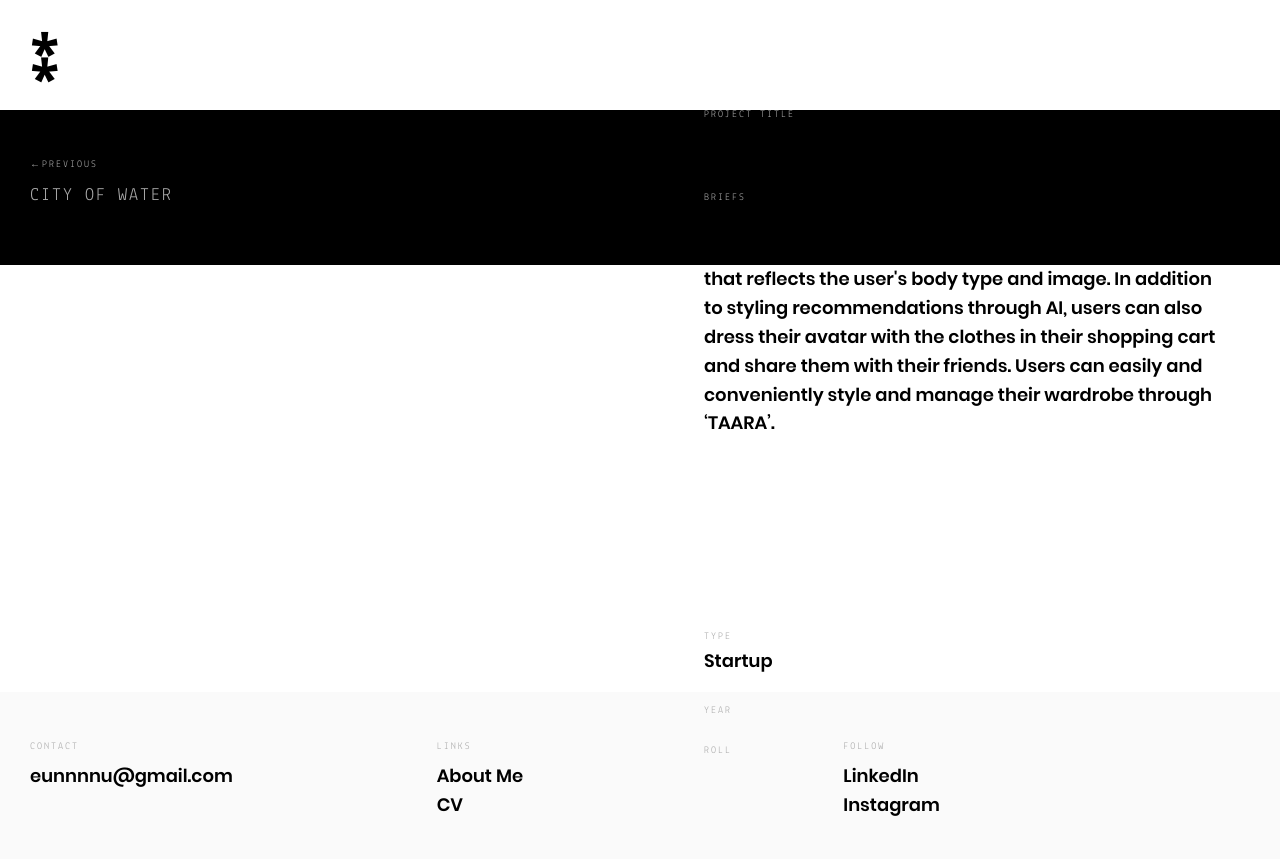
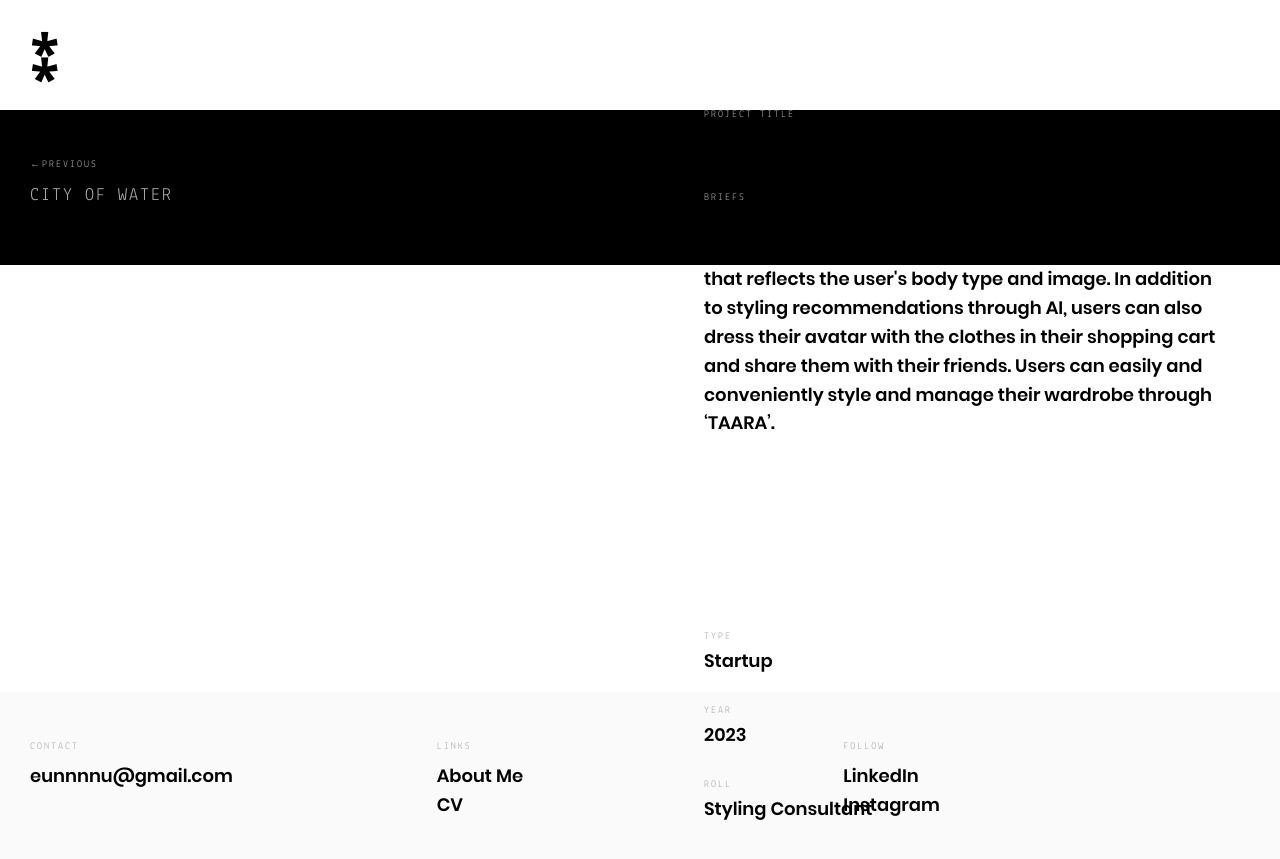
Before and after one commit to Eunnnnu/eunnnnu.github.io, a Jekyll site: the page built from _posts/projects/2023-01-01-TAARA.md, in a window 1280 px wide. Shown: the top 859 px of the page. Built offline with Jekyll 4.4.1, drawn with Linux system fonts in a browser that asks for light colours; nearby versions of some CDN libraries; library files that are not in the unit come from our copies.

Commit message:
Update 2023-01-01-TAARA.md

```diff
--- a/_posts/projects/2023-01-01-TAARA.md
+++ b/_posts/projects/2023-01-01-TAARA.md
@@ -13,6 +13,9 @@ project:
   logo: "assets/images/projects/TAARA/taara.logo.png"
   type: "Startup"
 
+agency:
+  year: "2023"
+  roll: "Styling Consultant"
 
 
 images:
```
